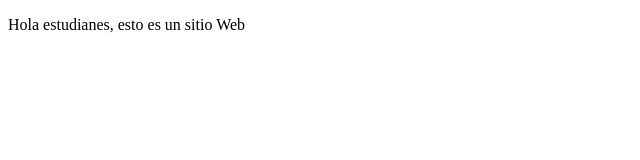
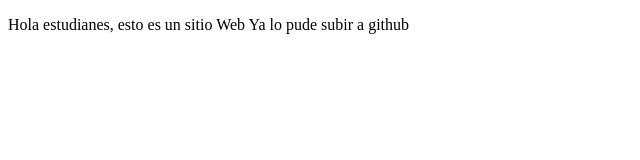
Before and after one commit to EduardoACedillo/proyectoDemo, a plain HTML site: page index.html in a window 1280 px wide. Shown: the whole page, without its empty margins (0-640 px from the left). Drawn offline with Linux system fonts and the light colour scheme.

Commit message:
cambios agregamos comentario

```diff
--- a/index.html
+++ b/index.html
@@ -9,6 +9,7 @@
 <body>
     <p>
         Hola estudianes, esto es un sitio Web
+        Ya lo pude subir a github
     </p>
 </body>
 </html>
```
